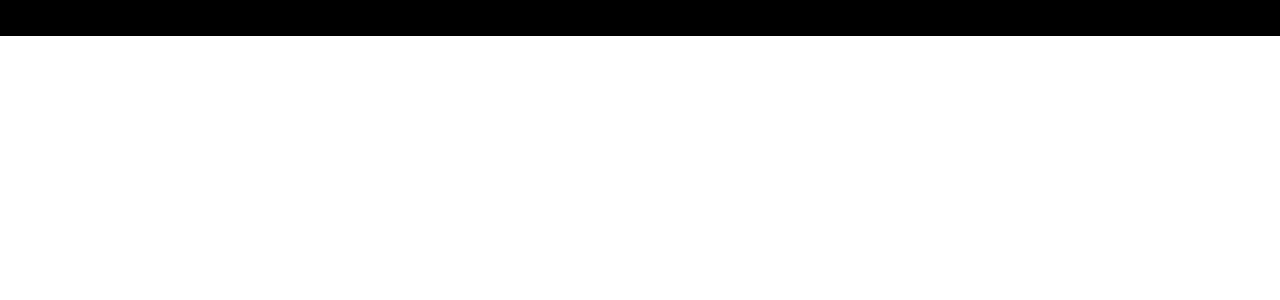
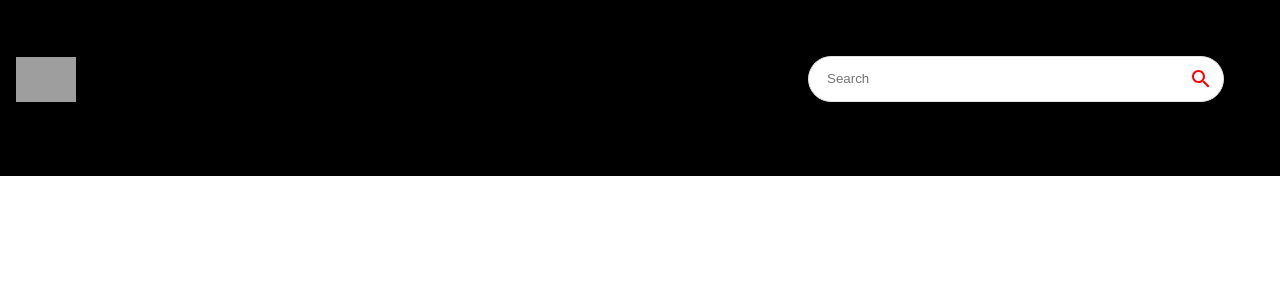
Before and after one commit to Yuvadi29/Youtube-Clone, a React (Create React App) app: page / in a window 1280 px wide. Shown: the top 300 px of the page. Built offline with nearby package versions, Linux system fonts and the light colour scheme; grey boxes are pictures that could not be loaded.

Commit message:
SearchBar added with Navbar

```diff
--- a/src/components/Navbar.jsx
+++ b/src/components/Navbar.jsx
@@ -1,9 +1,27 @@
-import React from 'react'
+import React from 'react';
+import { Stack } from '@mui/material';
+import { Link } from 'react-router-dom';
+import { logo } from './utilities/constant';
 
-const Navbar = () => {
-  return (
-    <div>Navbar</div>
-  )
-}
+import SearchBar from './SearchBar';
+
+const Navbar = () => (
+  <Stack
+    direction="row"
+    alignItems="center"
+    p={2}
+    sx={{
+      position: 'sticky',
+      background: '#000',
+      top: '0',
+      justifyContent: 'space-between'
+    }}>
+
+    <Link to='/' style={{ display: 'flex', alignItems: 'center'}}>
+      <img src={logo} alt="logo" height={45}/>
+    </Link>
+    <SearchBar/>
+  </Stack>
+)
 
 export default Navbar;
--- /dev/null
+++ b/src/components/SearchBar.jsx
@@ -0,0 +1,35 @@
+import React , { useState } from 'react';
+import { useNavigate } from 'react-router-dom';
+import { Paper, IconButton } from '@mui/material';
+import { Search } from '@mui/icons-material';
+
+const SearchBar = () => {
+  return (
+    <Paper
+    component="form" //It will take input of the video from user as a form
+    onSubmit={() => {{}} }
+    sx={{
+        borderRadius: 20,
+        border: '1px solid #e3e3e3',
+        paddingLeft: 2,
+        boxShadow: 'none',
+        margin: { sm: 5 }
+    }}
+    >
+        <input
+        className="search-bar"
+        placeholder="Search"
+        value=""
+        onChange={() => {{}} }
+        />
+
+        <IconButton
+        type="submit"
+        sx={{ p: '10px', color: 'red' }}>
+            <Search/>
+        </IconButton>
+    </Paper>
+  )
+}
+
+export default SearchBar;
--- /dev/null
+++ b/src/components/utilities/constant.js
@@ -0,0 +1,42 @@
+import MusicNoteIcon from '@mui/icons-material/MusicNote';
+import HomeIcon from '@mui/icons-material/Home';
+import CodeIcon from '@mui/icons-material/Code';
+import OndemandVideoIcon from '@mui/icons-material/OndemandVideo';
+import SportsEsportsIcon from '@mui/icons-material/SportsEsports';
+import LiveTvIcon from '@mui/icons-material/LiveTv';
+import SchoolIcon from '@mui/icons-material/School';
+import FaceRetouchingNaturalIcon from '@mui/icons-material/FaceRetouchingNatural';
+import CheckroomIcon from '@mui/icons-material/Checkroom';
+import GraphicEqIcon from '@mui/icons-material/GraphicEq';
+import TheaterComedyIcon from '@mui/icons-material/TheaterComedy';
+import FitnessCenterIcon from '@mui/icons-material/FitnessCenter';
+import DeveloperModeIcon from '@mui/icons-material/DeveloperMode';
+
+export const logo = 'https://i.ibb.co/s9Qys2j/logo.png';
+
+export const categories = [
+    { name: 'New', icon: <HomeIcon />, },
+    { name: 'JS Mastery', icon: <CodeIcon />, },
+    { name: 'Coding', icon: <CodeIcon />, },
+    { name: 'ReactJS', icon: <CodeIcon />, },
+    { name: 'NextJS', icon: <CodeIcon />, },
+    { name: 'Music', icon: <MusicNoteIcon /> },
+    { name: 'Education', icon: <SchoolIcon />, },
+    { name: 'Podcast', icon: <GraphicEqIcon />, },
+    { name: 'Movie', icon: <OndemandVideoIcon />, },
+    { name: 'Gaming', icon: <SportsEsportsIcon />, },
+    { name: 'Live', icon: <LiveTvIcon />, },
+    { name: 'Sport', icon: <FitnessCenterIcon />, },
+    { name: 'Fashion', icon: <CheckroomIcon />, },
+    { name: 'Beauty', icon: <FaceRetouchingNaturalIcon />, },
+    { name: 'Comedy', icon: <TheaterComedyIcon />, },
+    { name: 'Gym', icon: <FitnessCenterIcon />, },
+    { name: 'Crypto', icon: <DeveloperModeIcon />, },
+];
+
+export const demoThumbnailUrl = 'https://i.ibb.co/G2L2Gwp/API-Course.png';
+export const demoChannelUrl = '/channel/UCmXmlB4-HJytD7wek0Uo97A';
+export const demoVideoUrl = '/video/GDa8kZLNhJ4';
+export const demoChannelTitle = 'JavaScript Mastery';
+export const demoVideoTitle = 'Build and Deploy 5 JavaScript & React API Projects in 10 Hours - Full Course | RapidAPI';
+export const demoProfilePicture = 'http://dergipark.org.tr/assets/app/images/buddy_sample.png'
```
